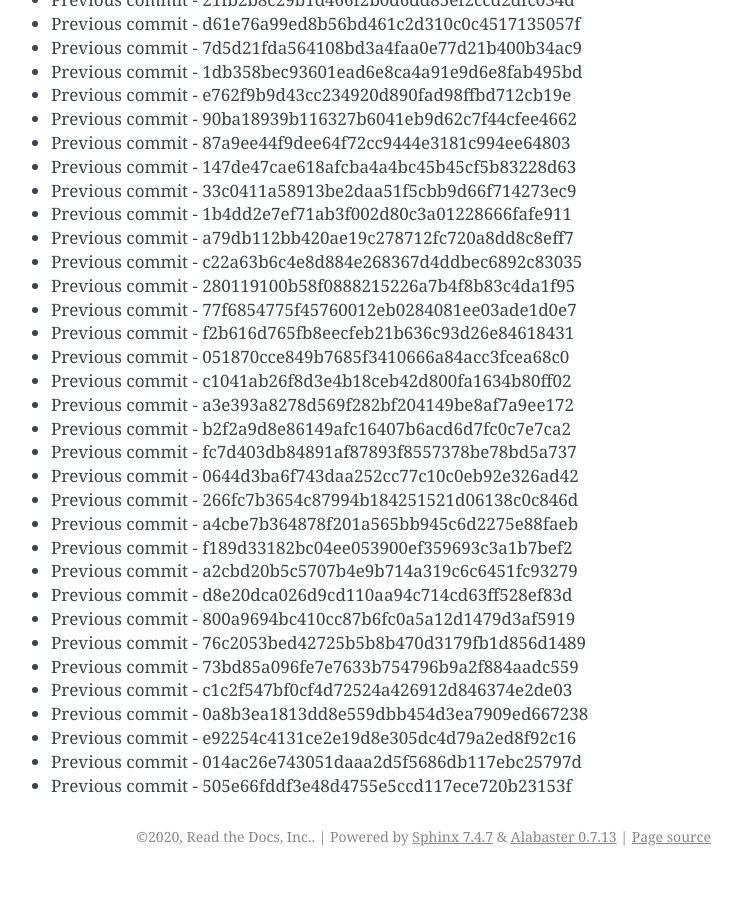
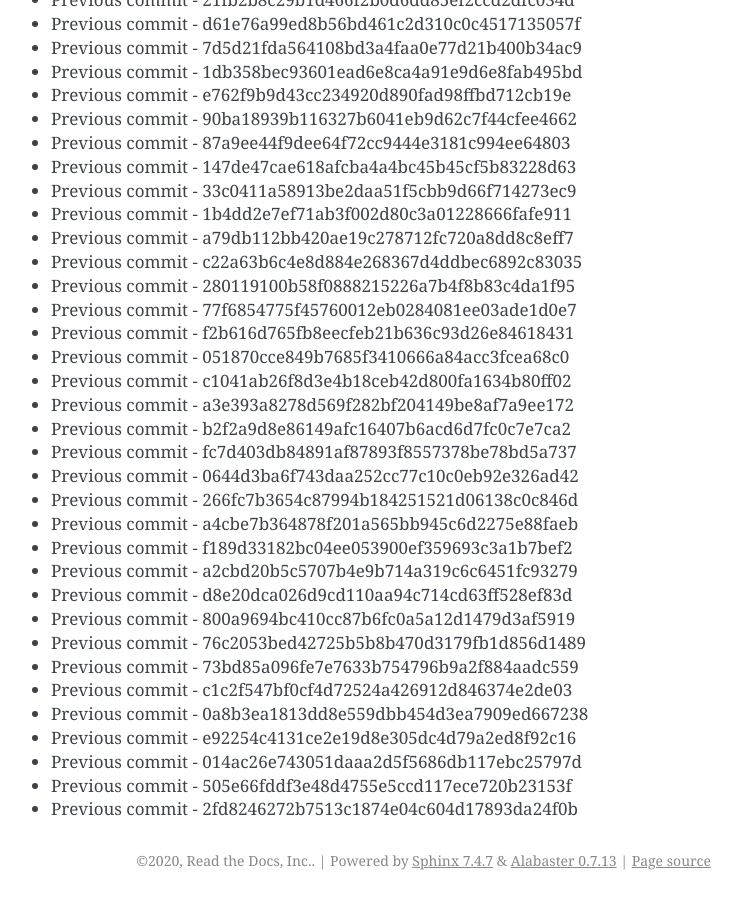
Before and after one commit to readthedocs/rtd-git-stresstest, a Sphinx documentation site: the page built from docs/updates.rst, in a window 1280 px wide and 900 px high, scrolled down 66644 px. Shown: the whole window, without its empty margins (399-1141 px from the left). Built offline with Sphinx 7.4.7, drawn with Linux system fonts in a browser that asks for light colours; before the commit the page ends 67520 px from its top, so only the background shows below that.

Commit message:
Generating commit from previous: 2fd8246272b7513c1874e04c604d17893da24f0b

```diff
--- a/docs/updates.rst
+++ b/docs/updates.rst
@@ -2832,3 +2832,4 @@ It can be tested for any performance characteristics.
 * Previous commit - e92254c4131ce2e19d8e305dc4d79a2ed8f92c16
 * Previous commit - 014ac26e743051daaa2d5f5686db117ebc25797d
 * Previous commit - 505e66fddf3e48d4755e5ccd117ece720b23153f
+* Previous commit - 2fd8246272b7513c1874e04c604d17893da24f0b
```
